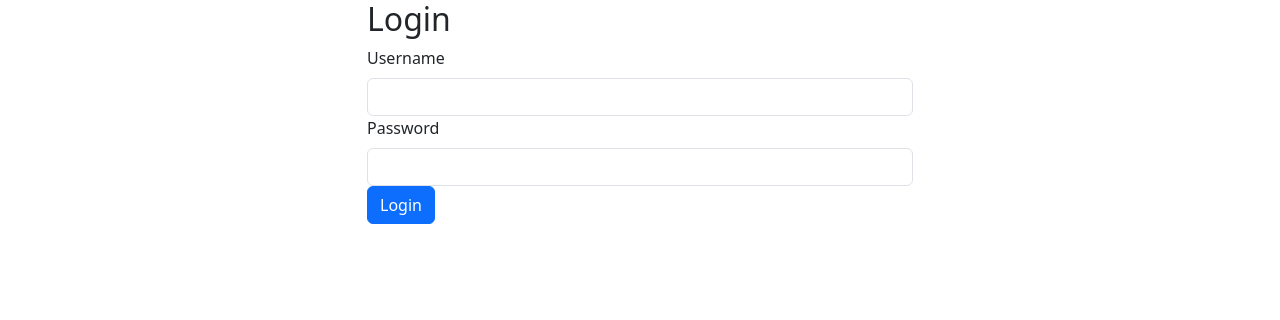
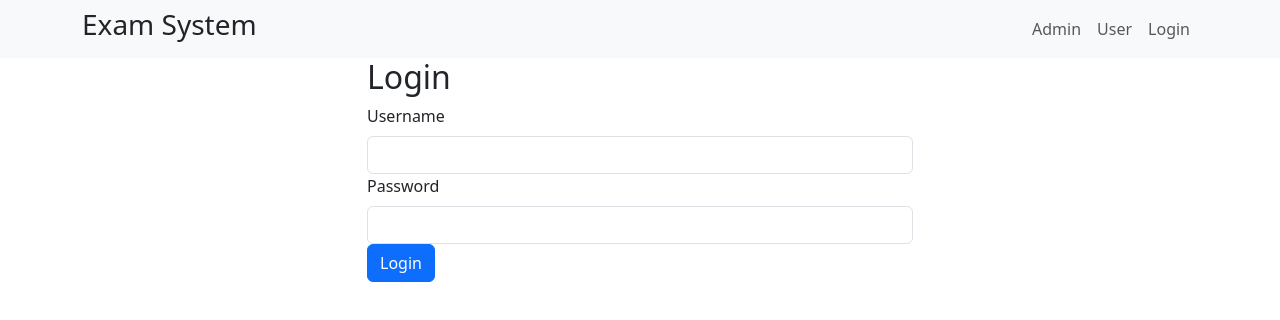
Before and after one commit to TalaatEysa/Exam-System-React-Project, a React (Create React App) app in the folder frontend/: page / in a window 1280 px wide. Before the commit this address led to /login. Shown: the top 320 px of the page. Built offline with nearby package versions, Linux system fonts and the light colour scheme.

Commit message:
modifying routes to include navbar as sharedlayout

```diff
--- a/frontend/src/App.js
+++ b/frontend/src/App.js
@@ -4,12 +4,12 @@ import {
   Route,
   RouterProvider,
   createBrowserRouter,
-  createRoutesFromElements,
-  Navigate
+  createRoutesFromElements
 } from "react-router-dom";
 import { LoginComponent } from './LoginComponent';
 import { User } from './User';
 import { Admin } from './Admin';
+import { SharedLayouts } from './layouts/SharedLayouts';
 
 
 function App() {
@@ -18,10 +18,12 @@ function App() {
   const router = createBrowserRouter(
     createRoutesFromElements(
       <>
-        <Route path="/" element={<Navigate to="/login" />} />
-        <Route index path="/login" element={<LoginComponent />} />
-        <Route path="/user" element={<User />} />
-        <Route path="/admin" element={<Admin />} />
+        <Route path="/" element={<SharedLayouts />} >
+          <Route index element={<LoginComponent />} />
+          <Route path="login" element={<LoginComponent />} />
+          <Route path="user" element={<User />} />
+          <Route path="admin" element={<Admin />} />
+        </Route>
         {/* <Route
           path="/user"
           element={
```
